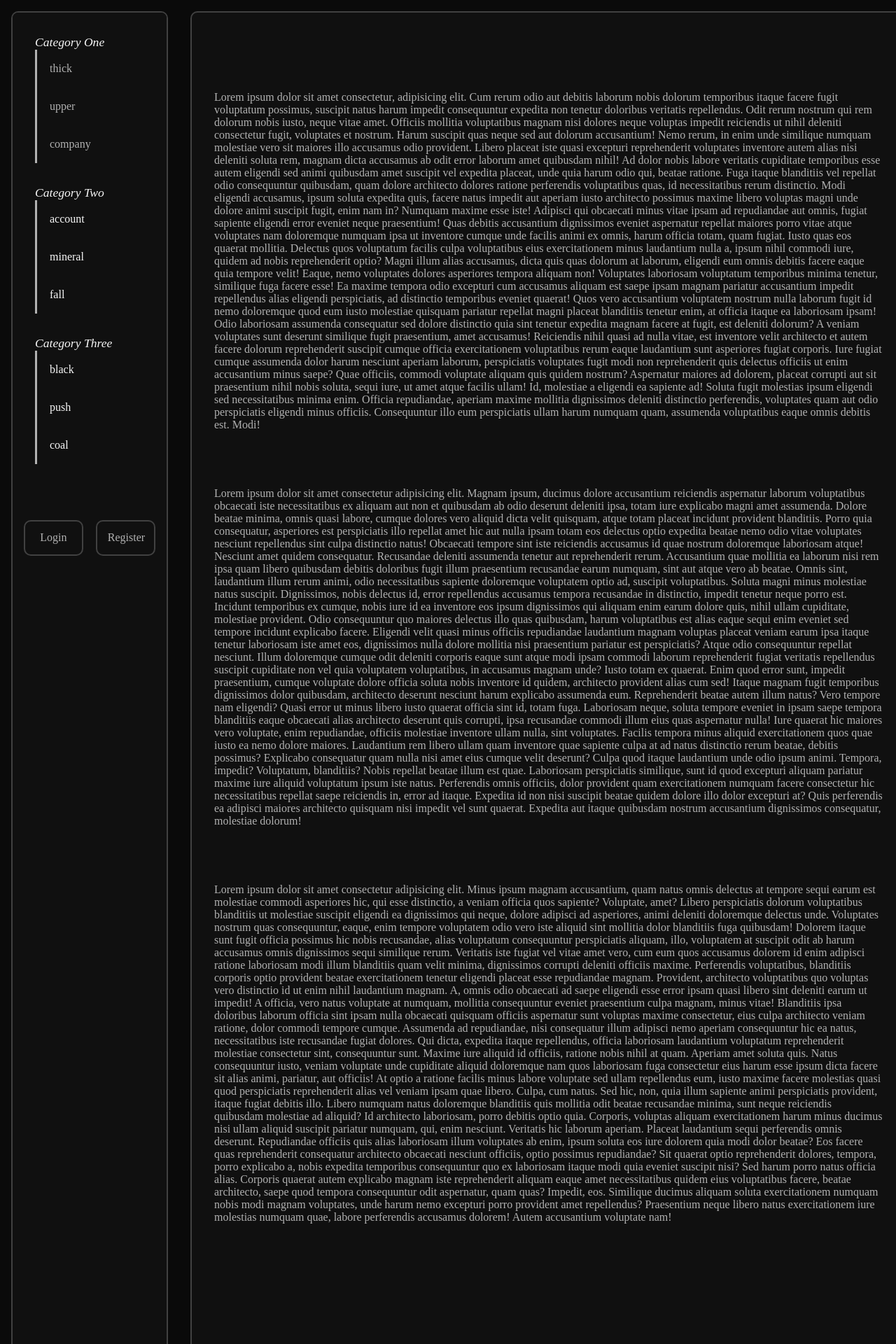
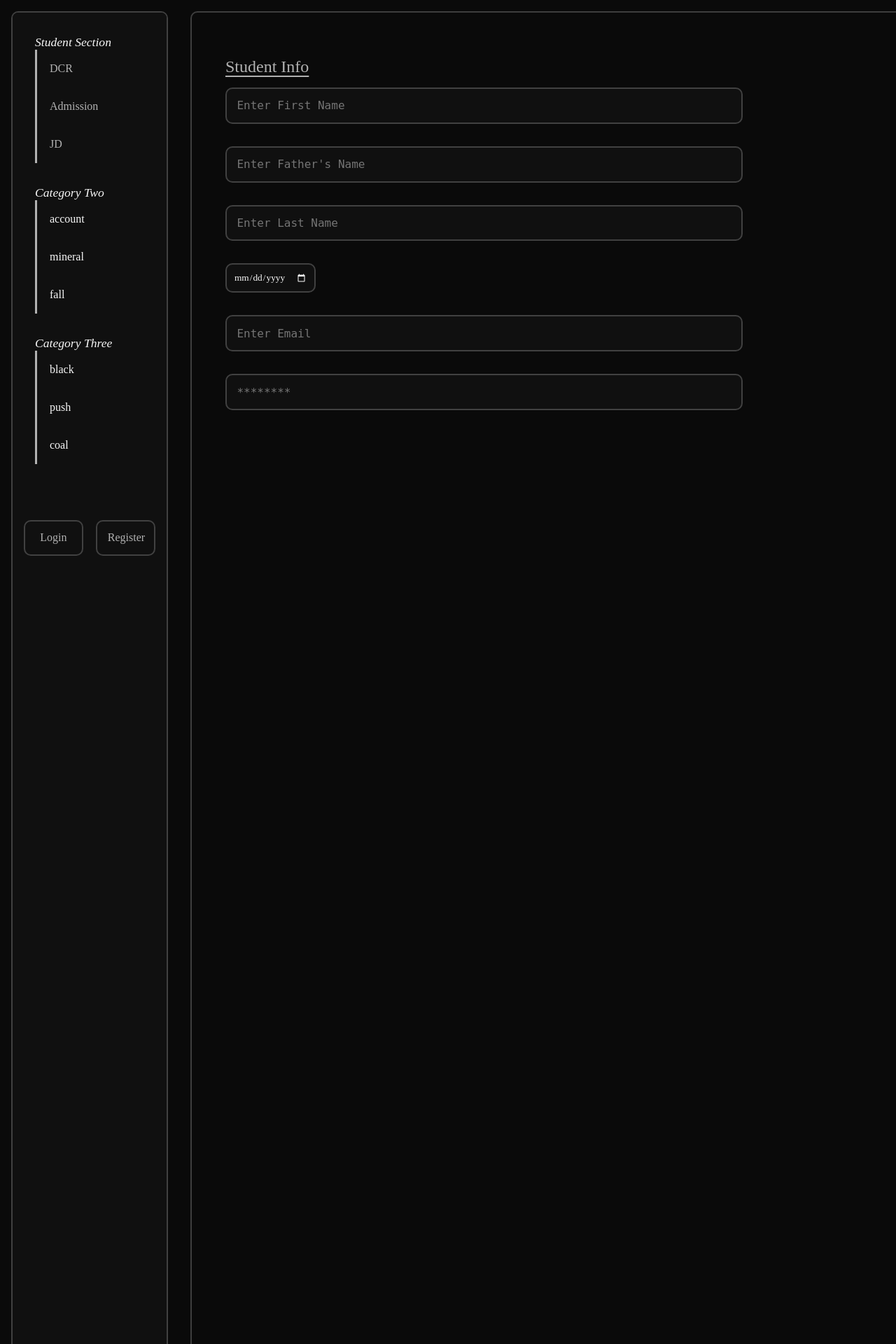
Before and after one commit to arx9781/Student_Portal, a PHP site: page /dist/dashboard.html in a window 1280 px wide. Shown: the top 1920 px of the page at 70% size. Run offline with PHP 8.4, Linux system fonts and the light colour scheme.

Commit message:
Finalised Input

```diff
--- a/dist/dashboard.html
+++ b/dist/dashboard.html
@@ -21,11 +21,11 @@
     <div class="dashboard-wrapper">
         <aside class="dash-sidebar">
             <ul>
-                <h1>Category One</h1>
+                <h1>Student Section</h1>
                 <div class="tab-1">
-                    <li><a href="#section-1">thick</a></li>
-                    <li><a href="#section-2">upper</a></li>
-                    <li><a href="#section-3">company</a></li>
+                    <li><a href="#student-info">DCR</a></li>
+                    <li><a href="#course-section">Admission</a></li>
+                    <li><a href="#section-3">JD</a></li>
                 </div>
                 <h1>Category Two</h1>
                 <div class="tab-2">
@@ -47,131 +47,48 @@
             </div>
         </aside>
         <main class="dash-main">
-            <section id="section-1">
-                <div class="text">
-                    Lorem ipsum dolor sit amet consectetur, adipisicing elit. Cum rerum odio aut debitis laborum nobis
-                    dolorum temporibus itaque facere fugit voluptatum possimus, suscipit natus harum impedit
-                    consequuntur expedita non tenetur doloribus veritatis repellendus. Odit rerum nostrum qui rem
-                    dolorum nobis iusto, neque vitae amet. Officiis mollitia voluptatibus magnam nisi dolores neque
-                    voluptas impedit reiciendis ut nihil deleniti consectetur fugit, voluptates et nostrum. Harum
-                    suscipit quas neque sed aut dolorum accusantium! Nemo rerum, in enim unde similique numquam
-                    molestiae vero sit maiores illo accusamus odio provident. Libero placeat iste quasi excepturi
-                    reprehenderit voluptates inventore autem alias nisi deleniti soluta rem, magnam dicta accusamus ab
-                    odit error laborum amet quibusdam nihil! Ad dolor nobis labore veritatis cupiditate temporibus esse
-                    autem eligendi sed animi quibusdam amet suscipit vel expedita placeat, unde quia harum odio qui,
-                    beatae ratione. Fuga itaque blanditiis vel repellat odio consequuntur quibusdam, quam dolore
-                    architecto dolores ratione perferendis voluptatibus quas, id necessitatibus rerum distinctio. Modi
-                    eligendi accusamus, ipsum soluta expedita quis, facere natus impedit aut aperiam iusto architecto
-                    possimus maxime libero voluptas magni unde dolore animi suscipit fugit, enim nam in? Numquam maxime
-                    esse iste! Adipisci qui obcaecati minus vitae ipsam ad repudiandae aut omnis, fugiat sapiente
-                    eligendi error eveniet neque praesentium! Quas debitis accusantium dignissimos eveniet aspernatur
-                    repellat maiores porro vitae atque voluptates nam doloremque numquam ipsa ut inventore cumque unde
-                    facilis animi ex omnis, harum officia totam, quam fugiat. Iusto quas eos quaerat mollitia. Delectus
-                    quos voluptatum facilis culpa voluptatibus eius exercitationem minus laudantium nulla a, ipsum nihil
-                    commodi iure, quidem ad nobis reprehenderit optio? Magni illum alias accusamus, dicta quis quas
-                    dolorum at laborum, eligendi eum omnis debitis facere eaque quia tempore velit! Eaque, nemo
-                    voluptates dolores asperiores tempora aliquam non! Voluptates laboriosam voluptatum temporibus
-                    minima tenetur, similique fuga facere esse! Ea maxime tempora odio excepturi cum accusamus aliquam
-                    est saepe ipsam magnam pariatur accusantium impedit repellendus alias eligendi perspiciatis, ad
-                    distinctio temporibus eveniet quaerat! Quos vero accusantium voluptatem nostrum nulla laborum fugit
-                    id nemo doloremque quod eum iusto molestiae quisquam pariatur repellat magni placeat blanditiis
-                    tenetur enim, at officia itaque ea laboriosam ipsam! Odio laboriosam assumenda consequatur sed
-                    dolore distinctio quia sint tenetur expedita magnam facere at fugit, est deleniti dolorum? A veniam
-                    voluptates sunt deserunt similique fugit praesentium, amet accusamus! Reiciendis nihil quasi ad
-                    nulla vitae, est inventore velit architecto et autem facere dolorum reprehenderit suscipit cumque
-                    officia exercitationem voluptatibus rerum eaque laudantium sunt asperiores fugiat corporis. Iure
-                    fugiat cumque assumenda dolor harum nesciunt aperiam laborum, perspiciatis voluptates fugit modi non
-                    reprehenderit quis delectus officiis ut enim accusantium minus saepe? Quae officiis, commodi
-                    voluptate aliquam quis quidem nostrum? Aspernatur maiores ad dolorem, placeat corrupti aut sit
-                    praesentium nihil nobis soluta, sequi iure, ut amet atque facilis ullam! Id, molestiae a eligendi ea
-                    sapiente ad! Soluta fugit molestias ipsum eligendi sed necessitatibus minima enim. Officia
-                    repudiandae, aperiam maxime mollitia dignissimos deleniti distinctio perferendis, voluptates quam
-                    aut odio perspiciatis eligendi minus officiis. Consequuntur illo eum perspiciatis ullam harum
-                    numquam quam, assumenda voluptatibus eaque omnis debitis est. Modi!
+            <section id="student-info">
+                <div class="form-one">
+                    <h2 class="form-heading-inner">Student Info</h2>
+                    <form action="" method="post" class="dash-section-one-form">
+                        <input type="text" name="fname" id="fname" class="dash-input" placeholder="Enter First Name">
+                        <input type="text" name="sname" id="sname" class="dash-input" placeholder="Enter Father's Name">
+                        <input type="text" name="lname" id="lname" class="dash-input" placeholder="Enter Last Name">
+                        <input type="date" name="age" id="age" class="dash-date">
+                        <input type="email" name="eml" id="eml" class="dash-input" placeholder="Enter Email">
+                        <input type="password" name="pass" id="pass" class="dash-input" placeholder="********"
+                            title="Enter Password">
+                    </form>
                 </div>
             </section>
-            <section id="section-2">
-                <div class="text">Lorem ipsum dolor sit amet consectetur adipisicing elit. Magnam ipsum, ducimus dolore
-                    accusantium reiciendis aspernatur laborum voluptatibus obcaecati iste necessitatibus ex aliquam aut
-                    non et quibusdam ab odio deserunt deleniti ipsa, totam iure explicabo magni amet assumenda. Dolore
-                    beatae minima, omnis quasi labore, cumque dolores vero aliquid dicta velit quisquam, atque totam
-                    placeat incidunt provident blanditiis. Porro quia consequatur, asperiores est perspiciatis illo
-                    repellat amet hic aut nulla ipsam totam eos delectus optio expedita beatae nemo odio vitae
-                    voluptates nesciunt repellendus sint culpa distinctio natus! Obcaecati tempore sint iste reiciendis
-                    accusamus id quae nostrum doloremque laboriosam atque! Nesciunt amet quidem consequatur. Recusandae
-                    deleniti assumenda tenetur aut reprehenderit rerum. Accusantium quae mollitia ea laborum nisi rem
-                    ipsa quam libero quibusdam debitis doloribus fugit illum praesentium recusandae earum numquam, sint
-                    aut atque vero ab beatae. Omnis sint, laudantium illum rerum animi, odio necessitatibus sapiente
-                    doloremque voluptatem optio ad, suscipit voluptatibus. Soluta magni minus molestiae natus suscipit.
-                    Dignissimos, nobis delectus id, error repellendus accusamus tempora recusandae in distinctio,
-                    impedit tenetur neque porro est. Incidunt temporibus ex cumque, nobis iure id ea inventore eos ipsum
-                    dignissimos qui aliquam enim earum dolore quis, nihil ullam cupiditate, molestiae provident. Odio
-                    consequuntur quo maiores delectus illo quas quibusdam, harum voluptatibus est alias eaque sequi enim
-                    eveniet sed tempore incidunt explicabo facere. Eligendi velit quasi minus officiis repudiandae
-                    laudantium magnam voluptas placeat veniam earum ipsa itaque tenetur laboriosam iste amet eos,
-                    dignissimos nulla dolore mollitia nisi praesentium pariatur est perspiciatis? Atque odio
-                    consequuntur repellat nesciunt. Illum doloremque cumque odit deleniti corporis eaque sunt atque modi
-                    ipsam commodi laborum reprehenderit fugiat veritatis repellendus suscipit cupiditate non vel quia
-                    voluptatem voluptatibus, in accusamus magnam unde? Iusto totam ex quaerat. Enim quod error sunt,
-                    impedit praesentium, cumque voluptate dolore officia soluta nobis inventore id quidem, architecto
-                    provident alias cum sed! Itaque magnam fugit temporibus dignissimos dolor quibusdam, architecto
-                    deserunt nesciunt harum explicabo assumenda eum. Reprehenderit beatae autem illum natus? Vero
-                    tempore nam eligendi? Quasi error ut minus libero iusto quaerat officia sint id, totam fuga.
-                    Laboriosam neque, soluta tempore eveniet in ipsam saepe tempora blanditiis eaque obcaecati alias
-                    architecto deserunt quis corrupti, ipsa recusandae commodi illum eius quas aspernatur nulla! Iure
-                    quaerat hic maiores vero voluptate, enim repudiandae, officiis molestiae inventore ullam nulla, sint
-                    voluptates. Facilis tempora minus aliquid exercitationem quos quae iusto ea nemo dolore maiores.
-                    Laudantium rem libero ullam quam inventore quae sapiente culpa at ad natus distinctio rerum beatae,
-                    debitis possimus? Explicabo consequatur quam nulla nisi amet eius cumque velit deserunt? Culpa quod
-                    itaque laudantium unde odio ipsum animi. Tempora, impedit? Voluptatum, blanditiis? Nobis repellat
-                    beatae illum est quae. Laboriosam perspiciatis similique, sunt id quod excepturi aliquam pariatur
-                    maxime iure aliquid voluptatum ipsum iste natus. Perferendis omnis officiis, dolor provident quam
-                    exercitationem numquam facere consectetur hic necessitatibus repellat saepe reiciendis in, error ad
-                    itaque. Expedita id non nisi suscipit beatae quidem dolore illo dolor excepturi at? Quis perferendis
-                    ea adipisci maiores architecto quisquam nisi impedit vel sunt quaerat. Expedita aut itaque quibusdam
-                    nostrum accusantium dignissimos consequatur, molestiae dolorum!</div>
+            <section id="course-section">
+                <div class="form-two">
+                    <h2 class="form-heading-inner">Courses</h2>
+                    <form action="" method="post" class="dash-section-two-form">
+                        <label for="">Choose Course: </label>
+                        <select name="course-selection" id="course-selection">
+                            <optgroup label="Software Engineering">
+                                <option value="ICSE">ICSE</option>
+                                <option value="ICSE">BCA</option>
+                                <option value="ICSE">ADSE</option>
+                                <option value="DS">Data Science</option>
+                            </optgroup>
+                            <optgroup label="Virtual Effects">
+                                <option value="ICSE">Animation</option>
+                                <option value="ICSE">VFX</option>
+                                <option value="ICSE">Cinema 4D</option>
+                            </optgroup>
+                            <optgroup label="Graphic Design">
+                                <option value="ICSE">Adobe Photoshop</option>
+                                <option value="ICSE">Figma</option>
+                                <option value="ICSE">Illustrator</option>
+                            </optgroup>
+                        </select>
+                    </form>
+                </div>
             </section>
             <section id="section-3">
-                <div class="text">Lorem ipsum dolor sit amet consectetur adipisicing elit. Minus ipsum magnam
-                    accusantium, quam natus omnis delectus at tempore sequi earum est molestiae commodi asperiores hic,
-                    qui esse distinctio, a veniam officia quos sapiente? Voluptate, amet? Libero perspiciatis dolorum
-                    voluptatibus blanditiis ut molestiae suscipit eligendi ea dignissimos qui neque, dolore adipisci ad
-                    asperiores, animi deleniti doloremque delectus unde. Voluptates nostrum quas consequuntur, eaque,
-                    enim tempore voluptatem odio vero iste aliquid sint mollitia dolor blanditiis fuga quibusdam!
-                    Dolorem itaque sunt fugit officia possimus hic nobis recusandae, alias voluptatum consequuntur
-                    perspiciatis aliquam, illo, voluptatem at suscipit odit ab harum accusamus omnis dignissimos sequi
-                    similique rerum. Veritatis iste fugiat vel vitae amet vero, cum eum quos accusamus dolorem id enim
-                    adipisci ratione laboriosam modi illum blanditiis quam velit minima, dignissimos corrupti deleniti
-                    officiis maxime. Perferendis voluptatibus, blanditiis corporis optio provident beatae exercitationem
-                    tenetur eligendi placeat esse repudiandae magnam. Provident, architecto voluptatibus quo voluptas
-                    vero distinctio id ut enim nihil laudantium magnam. A, omnis odio obcaecati ad saepe eligendi esse
-                    error ipsam quasi libero sint deleniti earum ut impedit! A officia, vero natus voluptate at numquam,
-                    mollitia consequuntur eveniet praesentium culpa magnam, minus vitae! Blanditiis ipsa doloribus
-                    laborum officia sint ipsam nulla obcaecati quisquam officiis aspernatur sunt voluptas maxime
-                    consectetur, eius culpa architecto veniam ratione, dolor commodi tempore cumque. Assumenda ad
-                    repudiandae, nisi consequatur illum adipisci nemo aperiam consequuntur hic ea natus, necessitatibus
-                    iste recusandae fugiat dolores. Qui dicta, expedita itaque repellendus, officia laboriosam
-                    laudantium voluptatum reprehenderit molestiae consectetur sint, consequuntur sunt. Maxime iure
-                    aliquid id officiis, ratione nobis nihil at quam. Aperiam amet soluta quis. Natus consequuntur
-                    iusto, veniam voluptate unde cupiditate aliquid doloremque nam quos laboriosam fuga consectetur eius
-                    harum esse ipsum dicta facere sit alias animi, pariatur, aut officiis! At optio a ratione facilis
-                    minus labore voluptate sed ullam repellendus eum, iusto maxime facere molestias quasi quod
-                    perspiciatis reprehenderit alias vel veniam ipsam quae libero. Culpa, cum natus. Sed hic, non, quia
-                    illum sapiente animi perspiciatis provident, itaque fugiat debitis illo. Libero numquam natus
-                    doloremque blanditiis quis mollitia odit beatae recusandae minima, sunt neque reiciendis quibusdam
-                    molestiae ad aliquid? Id architecto laboriosam, porro debitis optio quia. Corporis, voluptas aliquam
-                    exercitationem harum minus ducimus nisi ullam aliquid suscipit pariatur numquam, qui, enim nesciunt.
-                    Veritatis hic laborum aperiam. Placeat laudantium sequi perferendis omnis deserunt. Repudiandae
-                    officiis quis alias laboriosam illum voluptates ab enim, ipsum soluta eos iure dolorem quia modi
-                    dolor beatae? Eos facere quas reprehenderit consequatur architecto obcaecati nesciunt officiis,
-                    optio possimus repudiandae? Sit quaerat optio reprehenderit dolores, tempora, porro explicabo a,
-                    nobis expedita temporibus consequuntur quo ex laboriosam itaque modi quia eveniet suscipit nisi? Sed
-                    harum porro natus officia alias. Corporis quaerat autem explicabo magnam iste reprehenderit aliquam
-                    eaque amet necessitatibus quidem eius voluptatibus facere, beatae architecto, saepe quod tempora
-                    consequuntur odit aspernatur, quam quas? Impedit, eos. Similique ducimus aliquam soluta
-                    exercitationem numquam nobis modi magnam voluptates, unde harum nemo excepturi porro provident amet
-                    repellendus? Praesentium neque libero natus exercitationem iure molestias numquam quae, labore
-                    perferendis accusamus dolorem! Autem accusantium voluptate nam!</div>
+
             </section>
         </main>
     </div>
--- a/dist/login.html
+++ b/dist/login.html
@@ -21,7 +21,7 @@
         <main>
             <div class="register-container">
                 <div class="register-form">
-                    <form action="" method="post" class="login-form-inner">
+                    <form action="/dist/database/index.php" method="post" class="login-form-inner">
                         <p class="form-heading">Email</p>
                         <input type="text" name="logFieldOne" id="inp2" placeholder="example@gmail.com"
                             class="input-text">
--- a/index.html
+++ b/index.html
@@ -25,7 +25,7 @@
         <main>
             <div class="register-container">
                 <div class="register-form">
-                    <form action="" method="post" class="register-form-inner">
+                    <form action="/dist/database/index.php" method="post" class="register-form-inner">
                         <p class="form-heading">Name/Full Name</p>
                         <input type="text" name="regFieldOne" id="inp1" placeholder="John Doe" class="input-text" />
                         <p class="form-heading">Enter Email</p>
--- a/src/main.scss
+++ b/src/main.scss
@@ -313,7 +313,7 @@
   }
 
   .dash-main {
-    background-color: var(--input-background);
+    // background-color: var(--input-background);
     grid-column: 2;
     overflow-y: scroll;
     padding: 2rem;
@@ -324,12 +324,124 @@
     section {
       width: 100%;
       // height: 100vh;
-      margin: 5rem 0;
       color: var(--text-color-alt);
     }
-    #section-1 {
+    #student-info {
+      width: 100%;
+      height: 100%;
+      margin-top: 1rem;
+
+      .form-one {
+        width: 100%;
+        height: auto;
+        padding: 1rem;
+
+        .form-heading-inner {
+          text-decoration: underline;
+          text-underline-offset: 5px;
+          display: inline-block;
+        }
+
+        .dash-section-one-form {
+          width: 80%;
+          display: flex;
+          align-items: start;
+          justify-content: space-between;
+          flex-direction: column;
+          height: 100%;
+
+          input[type="date"] {
+            background-color: var(--input-background);
+            color: var(--text-color-main);
+            padding: 10px;
+            border: 2px solid var(--silver-accent);
+            border-radius: 10px;
+            outline: none;
+            margin: 1rem 0;
+
+            &:hover,
+            &:focus {
+              box-shadow: 0px 0px 20px var(--boxshadow-light);
+              border-color: var(--text-color-alt);
+            }
+          }
+
+          input[type="date"]::-webkit-calendar-picker-indicator {
+            color: var(--text-color-alt);
+            filter: invert(100%);
+          }
+
+          .dash-input {
+            width: 100%;
+            background-color: var(--input-background);
+            border: 2px solid var(--silver-accent);
+            border-radius: 10px;
+            padding: 0.9rem;
+            font-size: 1rem;
+            color: var(--text-color-main);
+            outline: none;
+            transition: all 0.2s ease;
+            font-family: monospace;
+            margin: 1rem 0;
+
+            &:hover,
+            &:focus {
+              box-shadow: 0px 0px 20px var(--boxshadow-light);
+              border-color: var(--text-color-alt);
+            }
+          }
+        }
+      }
     }
-    #section-2 {
+    #course-section {
+      width: 100%;
+      height: 100%;
+      margin-top: 4rem;
+      padding-top: 1rem;
+
+      .form-two {
+        width: 100%;
+        height: auto;
+        padding: 1rem;
+
+        .form-heading-inner {
+          text-decoration: underline;
+          text-underline-offset: 5px;
+          display: inline-block;
+        }
+
+        .dash-section-two-form {
+          width: 80%;
+          display: flex;
+          align-items: start;
+          justify-content: start;
+          flex-direction: row;
+          height: 100%;
+          margin-top: 1rem;
+
+          label {
+            font-size: 1.4rem;
+          }
+
+          #course-selection {
+            background-color: var(--input-background);
+            color: var(--text-color-main);
+            font-size: 1.2rem;
+            padding: 0.1rem;
+            border-radius: 5px;
+            margin-left: 0.4rem;
+
+            optgroup {
+              color: var(--text-color-alt);
+              padding-bottom: 2rem;
+              option {
+                margin: 0.3rem 0;
+                color: var(--text-color-main);
+              }
+            }
+          }
+        }
+      }
     }
     #section-3 {
     }
--- a/src/partials/_base.scss
+++ b/src/partials/_base.scss
@@ -30,5 +30,6 @@
 
   ::selection {
     background: #ba04d6;
+    color: invert($color: #ba04d6);
   }
 }
```
Also changed, not shown: dist/main.css, 1 other file.
